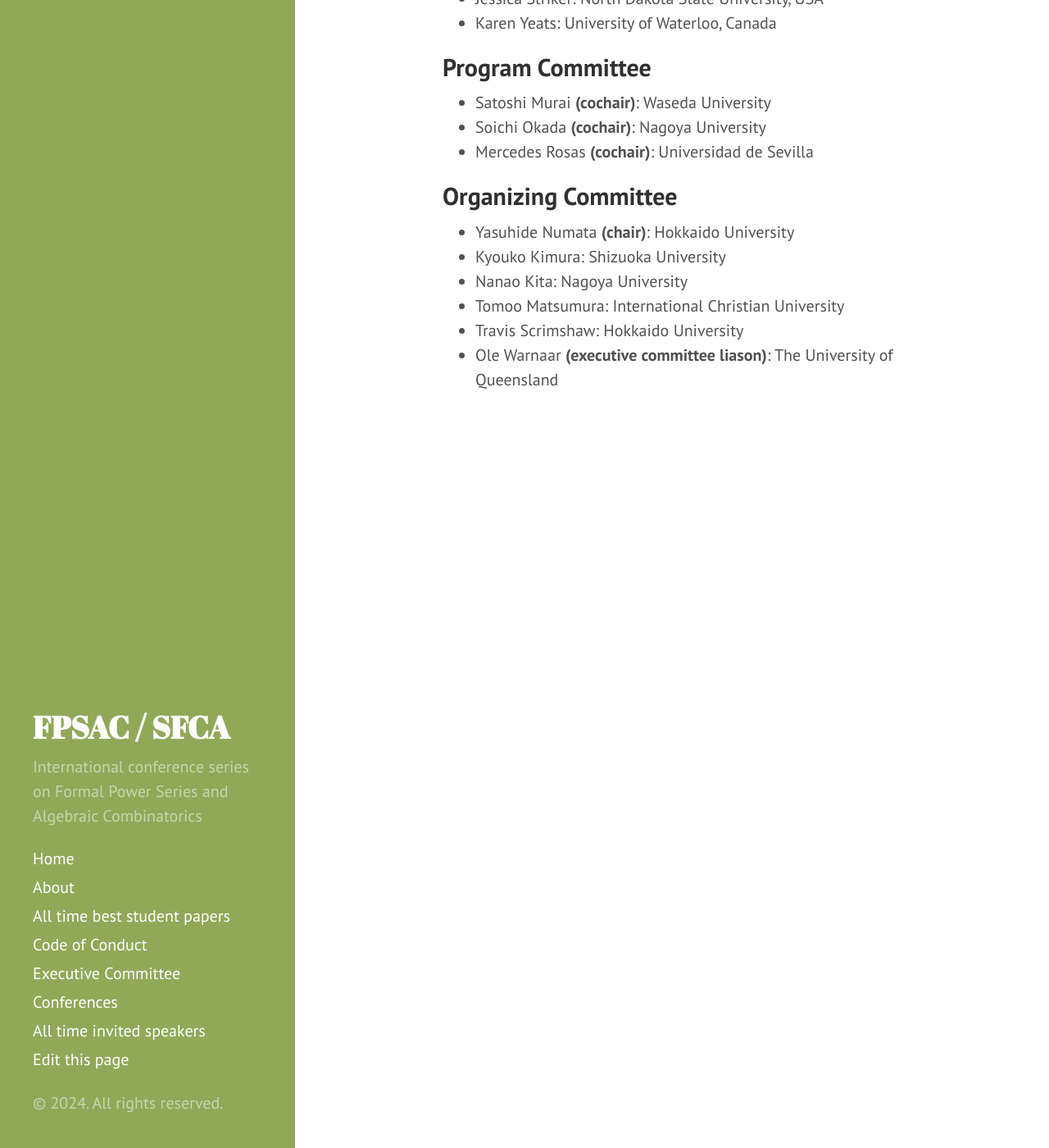
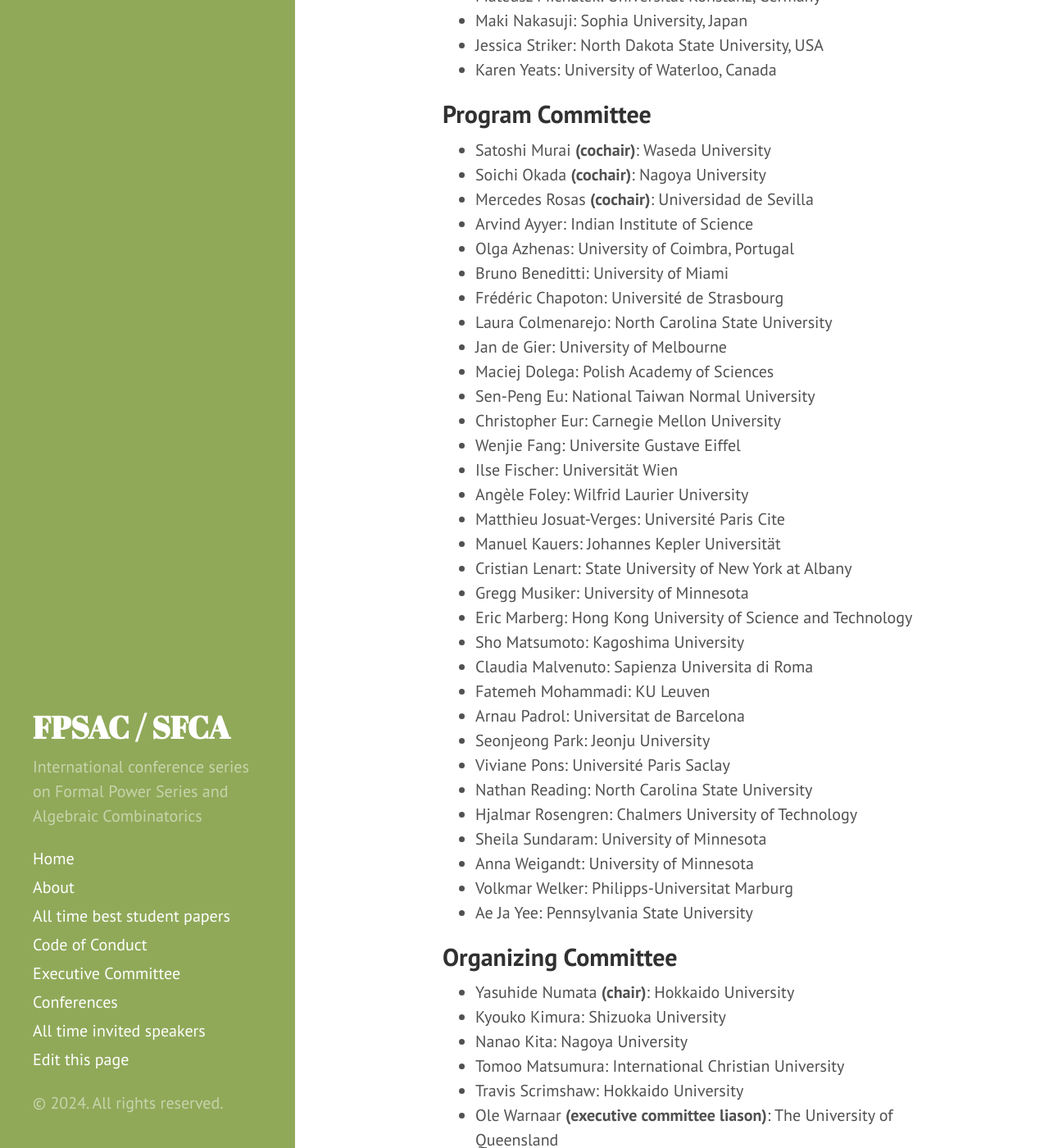
Before and after one commit to FPSAC/FPSAC.github.io, a Jekyll site: the page built from _confs/fpsac-2025.md, in a window 1280 px wide and 1400 px high, scrolled down 852 px. Shown: the whole window at 82% size. Built offline with Jekyll 4.4.1, drawn with Linux system fonts in a browser that asks for light colours; some of the changed text lies outside the part shown.

Commit message:
Updating 2025 page with full PC and website link.

```diff
--- a/_confs/fpsac-2025.md
+++ b/_confs/fpsac-2025.md
@@ -6,6 +6,7 @@
 town: Sapporo
 country: Japan
 dates: July 21-25
+site: https://www.math.sci.hokudai.ac.jp/sympo/fpsac2025/
 
 invited_speakers:
 - name: Matthias Beck
@@ -38,6 +39,65 @@
   affiliation: Universidad de Sevilla
   role: cochair
 
+- name: Arvind Ayyer
+  affiliation: Indian Institute of Science
+- name: Olga Azhenas
+  affiliation: University of Coimbra, Portugal
+- name: Bruno Beneditti
+  affiliation: University of Miami
+- name: Frédéric Chapoton
+  affiliation: Université de Strasbourg
+- name: Laura Colmenarejo
+  affiliation: North Carolina State University
+- name: Jan de Gier
+  affiliation: University of Melbourne
+- name: Maciej Dolega
+  affiliation: Polish Academy of Sciences
+- name: Sen-Peng Eu
+  affiliation: National Taiwan Normal University
+- name: Christopher Eur
+  affiliation: Carnegie Mellon University
+- name: Wenjie Fang
+  affiliation: Universite Gustave Eiffel
+- name: Ilse Fischer
+  affiliation: Universität Wien
+- name: Angèle Foley
+  affiliation: Wilfrid Laurier University
+- name: Matthieu Josuat-Verges
+  affiliation: Université Paris Cite
+- name: Manuel Kauers
+  affiliation: Johannes Kepler Universität
+- name: Cristian Lenart
+  affiliation: State University of New York at Albany
+- name: Gregg Musiker
+  affiliation: University of Minnesota
+- name: Eric Marberg
+  affiliation: Hong Kong University of Science and Technology
+- name: Sho Matsumoto
+  affiliation: Kagoshima University
+- name: Claudia Malvenuto
+  affiliation: Sapienza Universita di Roma
+- name: Fatemeh Mohammadi
+  affiliation: KU Leuven
+- name: Arnau Padrol
+  affiliation: Universitat de Barcelona
+- name: Seonjeong Park
+  affiliation: Jeonju University
+- name: Viviane Pons
+  affiliation: Université Paris Saclay
+- name: Nathan Reading
+  affiliation: North Carolina State University
+- name: Hjalmar Rosengren
+  affiliation: Chalmers University of Technology
+- name: Sheila Sundaram
+  affiliation: University of Minnesota
+- name: Anna Weigandt
+  affiliation: University of Minnesota
+- name: Volkmar Welker
+  affiliation: Philipps-Universitat Marburg
+- name: Ae Ja Yee
+  affiliation: Pennsylvania State University
+
 organizing_committee:
 - name: Yasuhide Numata
   affiliation: Hokkaido University
```
